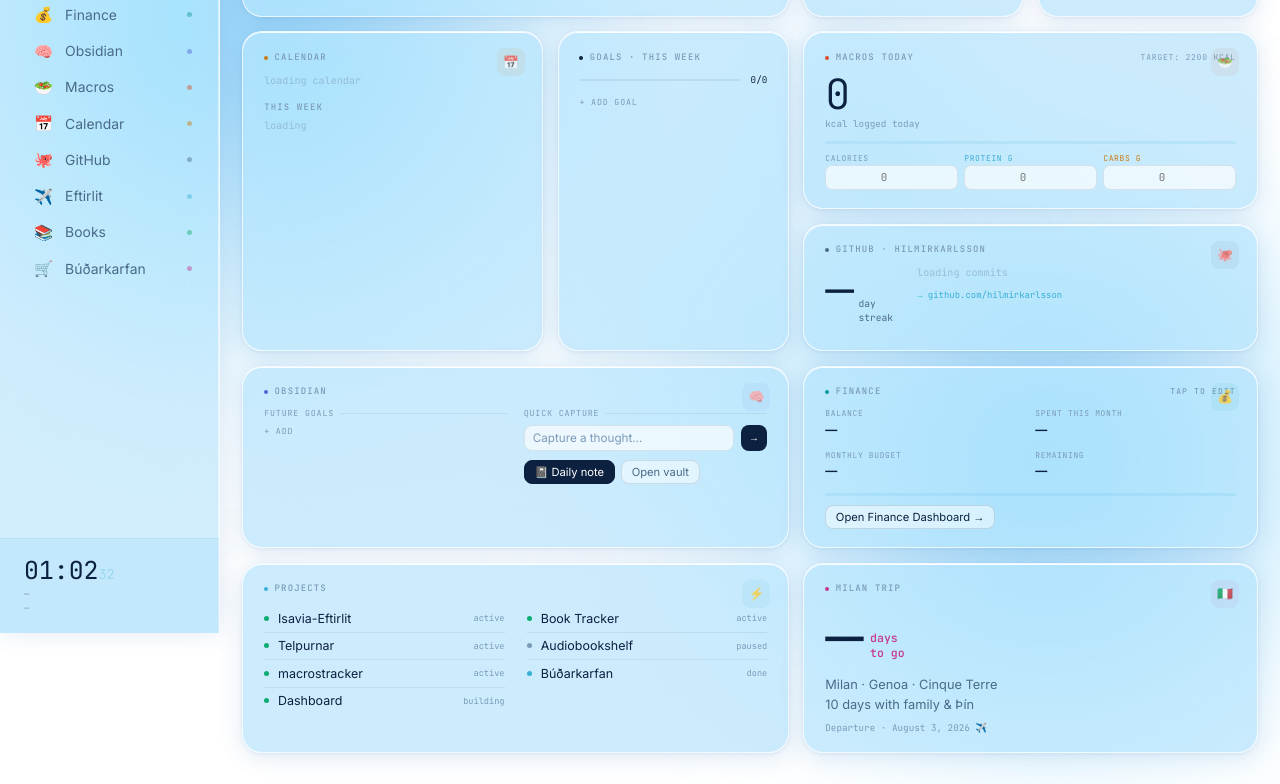
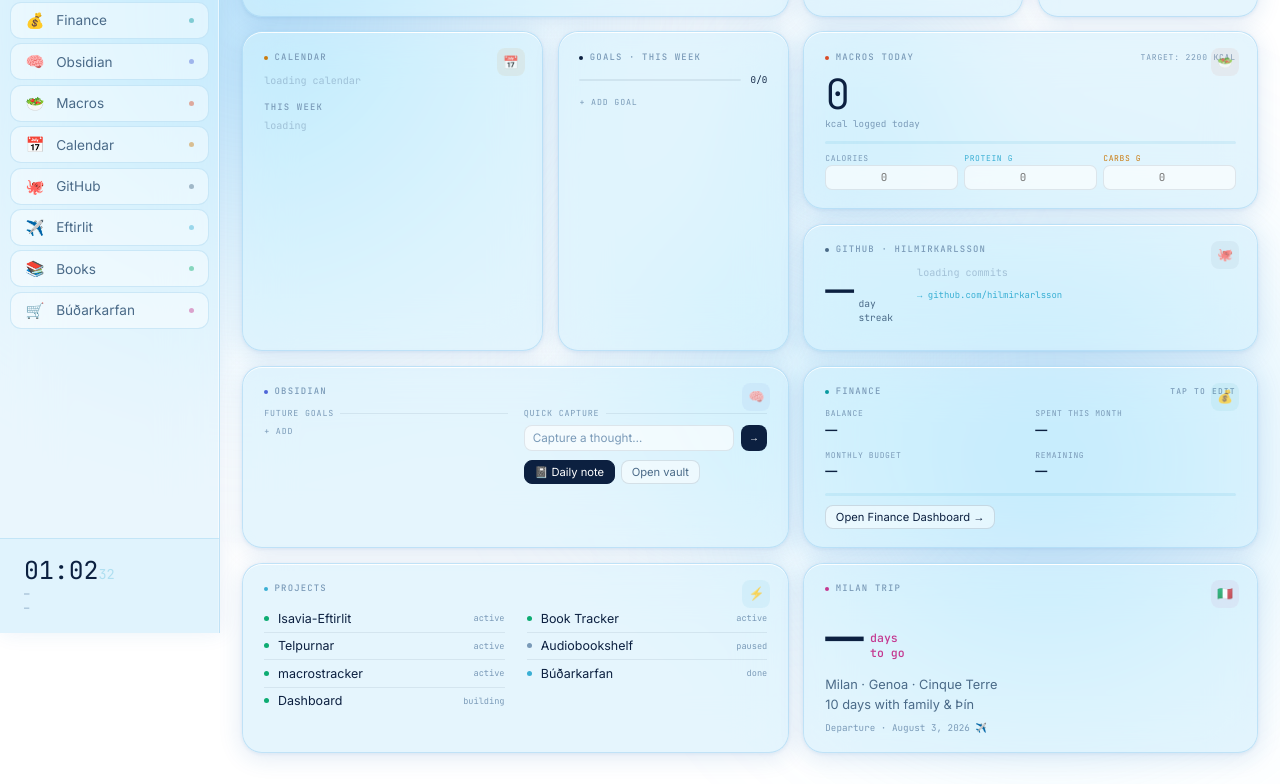
Before and after one commit to hilmirkarlsson/Dashboard, a plain HTML site: page index.html in a window 1280 px wide. Shown: the part 167-951 px from the top of the page. Drawn offline with Linux system fonts and the light colour scheme.

Commit message:
Sidebar nav items as rounded glass boxes, lighter blue tint, visible card borders

```diff
--- a/index.html
+++ b/index.html
@@ -14,10 +14,10 @@
       --sky:      #3AAFD4;
       --sky-l:    #7DCFEA;
       --sky-g:    rgba(58,175,212,0.22);
-      --ice:      rgba(185,228,252,0.72);
-      --ice-h:    rgba(195,235,255,0.85);
-      --glass-b:  rgba(255,255,255,0.75);
-      --glass-bi: rgba(255,255,255,0.9);
+      --ice:      rgba(210,238,252,0.58);
+      --ice-h:    rgba(220,243,255,0.72);
+      --glass-b:  rgba(255,255,255,0.82);
+      --glass-bi: rgba(255,255,255,0.95);
       --green:    #0DAC72;
       --green-g:  rgba(13,172,114,0.2);
       --amber:    #C97B10;
@@ -64,14 +64,14 @@
     }
     .blob-1 {
       width: 850px; height: 850px;
-      background: radial-gradient(circle at center, rgba(90,185,245,0.75) 0%, rgba(140,215,252,0.5) 35%, transparent 70%);
+      background: radial-gradient(circle at center, rgba(90,185,245,0.5) 0%, rgba(140,215,252,0.28) 35%, transparent 70%);
       filter: blur(75px);
       top: -250px; left: -180px;
       animation: drift1 28s ease-in-out infinite alternate;
     }
     .blob-2 {
       width: 700px; height: 700px;
-      background: radial-gradient(circle at center, rgba(70,170,240,0.65) 0%, rgba(120,210,252,0.4) 40%, transparent 70%);
+      background: radial-gradient(circle at center, rgba(70,170,240,0.42) 0%, rgba(120,210,252,0.22) 40%, transparent 70%);
       filter: blur(80px);
       bottom: -180px; right: -120px;
       animation: drift2 34s ease-in-out infinite alternate;
@@ -99,18 +99,18 @@
     .sb {
       position: fixed; top:0; left:0;
       width: 220px; height: 100dvh;
-      background: rgba(185,228,252,0.65);
-      backdrop-filter: blur(28px) saturate(160%);
-      -webkit-backdrop-filter: blur(28px) saturate(160%);
-      border-right: 1.5px solid rgba(255,255,255,0.75);
+      background: rgba(215,238,252,0.52);
+      backdrop-filter: blur(28px) saturate(150%);
+      -webkit-backdrop-filter: blur(28px) saturate(150%);
+      border-right: 1.5px solid rgba(160,210,240,0.55);
       display: flex; flex-direction: column;
       z-index: 100;
-      box-shadow: 2px 0 24px rgba(30,100,180,0.13), inset -1px 0 0 rgba(255,255,255,0.5);
+      box-shadow: 2px 0 20px rgba(30,100,180,0.09), inset -1px 0 0 rgba(255,255,255,0.6);
     }
 
     .sb-brand {
       padding: 1.7rem 1.5rem 1.3rem;
-      border-bottom: 1px solid rgba(170,215,240,0.4);
+      border-bottom: 1px solid rgba(160,210,240,0.45);
     }
 
     .sb-avatar {
@@ -140,20 +140,24 @@
       color: var(--muted); padding: .9rem 1.5rem .35rem;
     }
 
-    .sb-nav { flex: 1; overflow-y: auto; padding-bottom: .5rem; }
+    .sb-nav { flex: 1; overflow-y: auto; padding: .3rem .65rem .5rem; }
 
     .sb-item {
-      display: flex; align-items: center; gap: .72rem;
-      padding: .54rem 1.1rem .54rem 1.5rem;
-      font-size: .87rem; font-weight: 400;
+      display: flex; align-items: center; gap: .7rem;
+      padding: .5rem .85rem;
+      font-size: .85rem; font-weight: 400;
       color: var(--soft); text-decoration: none;
-      margin: 0 .6rem;
-      border-radius: 10px;
-      transition: color .15s, background .15s;
+      margin-bottom: .28rem;
+      border-radius: 11px;
+      background: rgba(255,255,255,0.45);
+      border: 1px solid rgba(160,210,240,0.45);
+      transition: color .15s, background .18s, border-color .18s, box-shadow .18s;
     }
     .sb-item:hover {
       color: var(--navy);
-      background: rgba(58,175,212,0.1);
+      background: rgba(255,255,255,0.75);
+      border-color: rgba(58,175,212,0.45);
+      box-shadow: 0 2px 10px rgba(30,100,180,0.09);
     }
 
     .sb-emoji { font-size: .95rem; width: 20px; text-align: center; flex-shrink: 0; }
@@ -162,8 +166,8 @@
 
     .sb-foot {
       padding: 1.2rem 1.5rem;
-      border-top: 1px solid rgba(170,215,240,0.4);
-      background: rgba(170,220,248,0.35);
+      border-top: 1px solid rgba(160,210,240,0.45);
+      background: rgba(210,238,252,0.4);
     }
 
     .sb-clock {
@@ -204,7 +208,7 @@
       background: var(--ice);
       backdrop-filter: blur(24px) saturate(160%);
       -webkit-backdrop-filter: blur(24px) saturate(160%);
-      border: 1.5px solid var(--glass-b);
+      border: 1.5px solid rgba(160,210,240,0.55);
       border-radius: 20px;
       padding: 1.15rem 1.3rem;
       position: relative; overflow: hidden;
```
